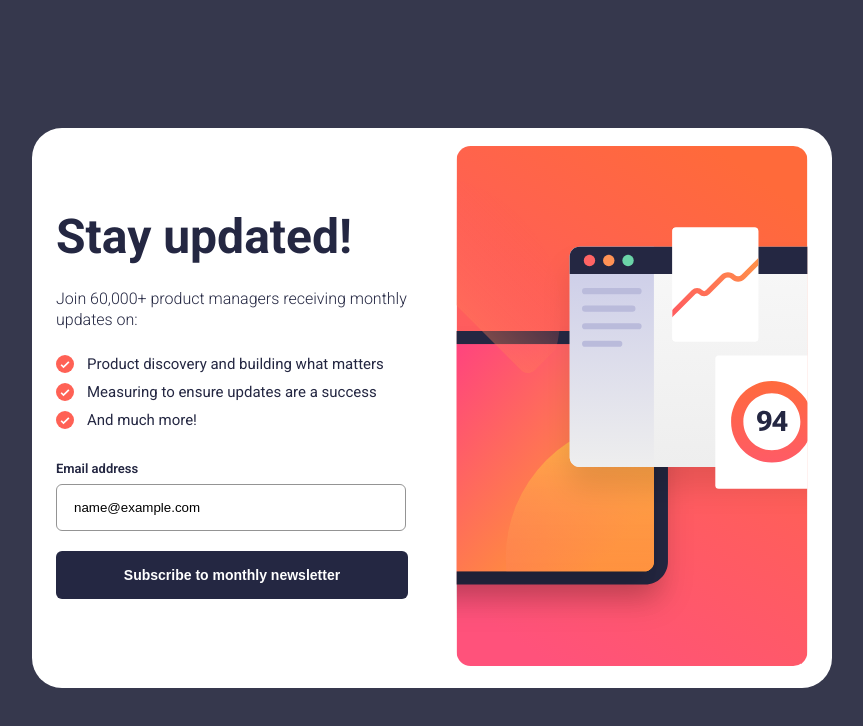
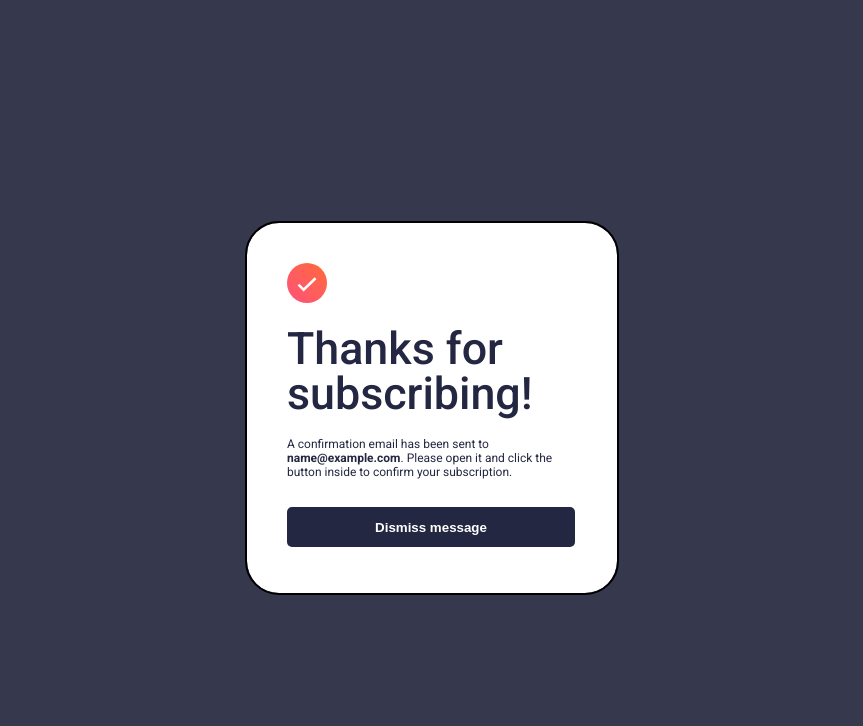
Before and after one commit to Rxunak/NewsLetter-Challenge, a plain HTML site: page index.html in a window 1280 px wide. Both pictures are taken after typing "name@example.com" into the empty fields and a click on the button "Subscribe to monthly newsletter". Shown: the whole page, without its empty margins (216-1079 px from the left). Drawn offline with Linux system fonts and the light colour scheme.

Commit message:
Completed Desktop Design with Form Submission and Confirmation Pop Up

```diff
--- a/index.html
+++ b/index.html
@@ -25,7 +25,7 @@
     <link rel="stylesheet" href="styles.css" />
   </head>
   <body>
-    <main>
+    <main id="main">
       <div class="mainContainer">
         <section class="informationSection">
           <h1 class="heading">Stay updated!</h1>
@@ -82,6 +82,17 @@
         </section>
       </div>
     </main>
+
+    <section id="confirmation">
+      <img
+        src="assets/images/icon-success.svg"
+        alt="confirmationTick"
+        class="confirmationTick"
+      />
+      <h1>Thanks for subscribing!</h1>
+      <p id="text"></p>
+      <button type="button" id="confirmButton">Dismiss message</button>
+    </section>
     <script src="index.js"></script>
   </body>
 </html>
--- a/index.js
+++ b/index.js
@@ -1,7 +1,9 @@
-
-
 const submitButton = document.getElementById("sbutton");
 const error = document.getElementById("errorSpan");
+const main = document.getElementById("main");
+const confirmation = document.getElementById("confirmation");
+const confirmationText = document.getElementById("text");
+const confirmButton = document.getElementById("confirmButton");
 
 const form = document.getElementById("form");
 
@@ -10,16 +12,34 @@ form.addEventListener("submit", function (event) {
 
   const inputField = document.getElementById("inputF");
 
-  if(inputField.value.length <= 0){
+  const inputValue = /\S+@\S+\.\S+/.test(inputField.value);
+
+  if (inputField.value === "" || !inputValue) {
     error.textContent = "Valid email required";
-    inputField.style.backgroundColor = "hsl(4, 100%, 67%)"
-    inputField.style.opacity = 0.3;
-    inputField.style.color = "hsl(4, 100%, 67%)"
-
+    inputField.style.placeholder;
+    inputField.classList.add("errorInput");
+    inputField.classList.add("testError");
+  } else {
+    error.textContent = "";
+    inputField.classList.remove("errorInput");
+    inputField.classList.remove("testError");
   }
 
+  if (inputField.value !== "" && inputValue === true) {
+    main.style.display = "none";
+    inputField.value
+    confirmation.classList.add("activate");
+    confirmationText.innerHTML = `A confirmation email has been sent to <b>${inputField.value}</b>. Please open it and click the button inside to confirm your subscription.`;
+  }
+});
 
-});
+const returnToHome = () => {
+  main.style.display = "block";
+  confirmation.classList.remove("activate");
+  confirmationText.textContent = "";
+};
+
+confirmButton.addEventListener("click", returnToHome);
 
 const changeButtonColor = () => {
   submitButton.classList.add("test");
--- a/styles.scss
+++ b/styles.scss
@@ -83,7 +83,6 @@ main {
         font-size: 12px;
         color: $Red;
         font-weight: 600;
-
       }
 
       .inputField {
@@ -92,6 +91,19 @@ main {
         border: 1px solid $Grey;
         margin-bottom: 20px;
         margin-left: 1.5rem;
+      }
+
+      #inputF.errorInput {
+        @include heightWidth(2.7rem, 21.5rem);
+        border-radius: 6px;
+        border: 1px solid $Red;
+        margin-bottom: 20px;
+        margin-left: 1.5rem;
+        background-color: hsl(0, 67%, 91%);
+      }
+
+      #inputF.testError::placeholder {
+        color: red;
       }
 
       .submitButton {
@@ -132,3 +144,59 @@ main {
     background-image: linear-gradient(to right, $Gradient4, $Graident3);
   }
 }
+
+#confirmation {
+  display: none;
+  outline: 2px solid black;
+  width: 370px;
+  height: 370px;
+  background-color: $white;
+  border-radius: 2rem;
+}
+
+#confirmation.activate {
+  display: block;
+}
+
+.confirmationTick {
+  padding-left: 2.5rem;
+  padding-top: 2.5rem;
+  width: 40px;
+  height: 40px;
+}
+
+#confirmation > h1 {
+  font-size: 2.8rem;
+  font-weight: 500;
+  color: $Blue800;
+  padding-left: 2.5rem;
+  margin-top: 20px;
+  line-height: 100%;
+  margin-bottom: 20px;
+}
+
+#text {
+  font-size: 12px;
+  color: $Blue800;
+  padding-left: 2.5rem;
+  padding-right: 2.5rem;
+  margin-bottom: 1.8rem;
+}
+
+#confirmButton {
+  margin-left: 2.5rem;
+  margin-right: 2.5rem;
+  height: 2.5rem;
+  width: 18rem;
+  color: $white;
+  border: none;
+  border-radius: 5px;
+  background-color: $Blue800;
+  font-weight: 600;
+  &:hover {
+    cursor: pointer;
+    background-image: linear-gradient(to right, $Gradient4, $Graident3);
+  }
+}
+
+/*---- media query ---*/
```
Also changed, not shown: styles.css, 1 other file.
